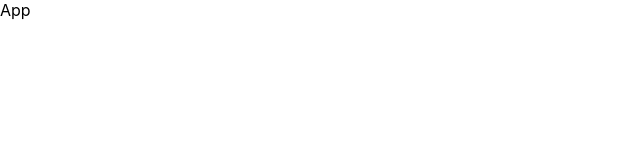
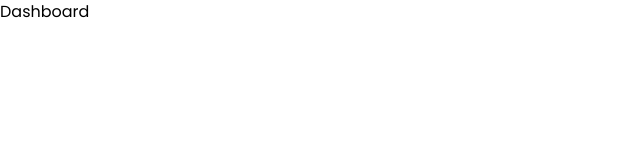
Before and after one commit to jivanaryal/EMS_CMS, a React (Create React App) app: page / in a window 1280 px wide. Shown: the top 160 px of the page, without its empty margins (0-640 px from the left). Built offline with nearby package versions, Linux system fonts and the light colour scheme.

Commit message:
making folder structure

```diff
--- a/package.json
+++ b/package.json
@@ -3,6 +3,7 @@
   "version": "0.1.0",
   "private": true,
   "dependencies": {
+    "@fontsource/poppins": "^5.0.2",
     "@testing-library/jest-dom": "^5.16.5",
     "@testing-library/react": "^13.4.0",
     "@testing-library/user-event": "^13.5.0",
@@ -37,5 +38,8 @@
       "last 1 firefox version",
       "last 1 safari version"
     ]
+  },
+  "devDependencies": {
+    "tailwindcss": "^3.3.2"
   }
 }
--- a/src/App.js
+++ b/src/App.js
@@ -1,7 +1,22 @@
 import React from "react";
+import "@fontsource/poppins"; // Defaults to weight 400
+import "@fontsource/poppins/400.css"; // Specify weight
+import "@fontsource/poppins/400-italic.css"; // Specify weight and style
+import { BrowserRouter as Router, Routes, Route } from "react-router-dom";
+import Layout from "./Hoc/Layouts/Layout";
+import Dashboard from "./Components/Pages/Dashboard/Dashboard";
 
 const App = () => {
-  return <div>App</div>;
+  return (
+    <div className="">
+      <Router>
+        <Routes>
+          <Route path="/" element={<Layout />}>
+            <Route index element={<Dashboard />} />
+          </Route>
+        </Routes>
+      </Router>
+    </div>
+  );
 };
-
 export default App;
--- /dev/null
+++ b/src/Components/Pages/Dashboard/Dashboard.jsx
@@ -0,0 +1,7 @@
+import React from "react";
+
+const Dashboard = () => {
+  return <div>Dashboard</div>;
+};
+
+export default Dashboard;
--- /dev/null
+++ b/src/Hoc/Layouts/Layout.jsx
@@ -0,0 +1,14 @@
+import React from "react";
+import { Outlet } from "react-router-dom";
+
+const Layout = () => {
+  return (
+    <div>
+      <div>
+        <Outlet />
+      </div>
+    </div>
+  );
+};
+
+export default Layout;
--- a/src/index.css
+++ b/src/index.css
@@ -1,13 +1,7 @@
-body {
-  margin: 0;
-  font-family: -apple-system, BlinkMacSystemFont, 'Segoe UI', 'Roboto', 'Oxygen',
-    'Ubuntu', 'Cantarell', 'Fira Sans', 'Droid Sans', 'Helvetica Neue',
-    sans-serif;
-  -webkit-font-smoothing: antialiased;
-  -moz-osx-font-smoothing: grayscale;
+@tailwind base;
+@tailwind components;
+@tailwind utilities;
+
+* {
+  font-family: "Poppins";
 }
-
-code {
-  font-family: source-code-pro, Menlo, Monaco, Consolas, 'Courier New',
-    monospace;
-}
--- /dev/null
+++ b/tailwind.config.js
@@ -0,0 +1,13 @@
+/** @type {import('tailwindcss').Config} */
+module.exports = {
+  content: ["./src/**/*.{js,jsx,ts,tsx}"],
+  theme: {
+    extend: {
+      colors: {
+        mainColor: " #FAFAFA",
+        secondColor: "#FFFFFF",
+      },
+    },
+  },
+  plugins: [],
+};
```
Also changed, not shown: 1 other file (tests, documents, lock files or other folders).
